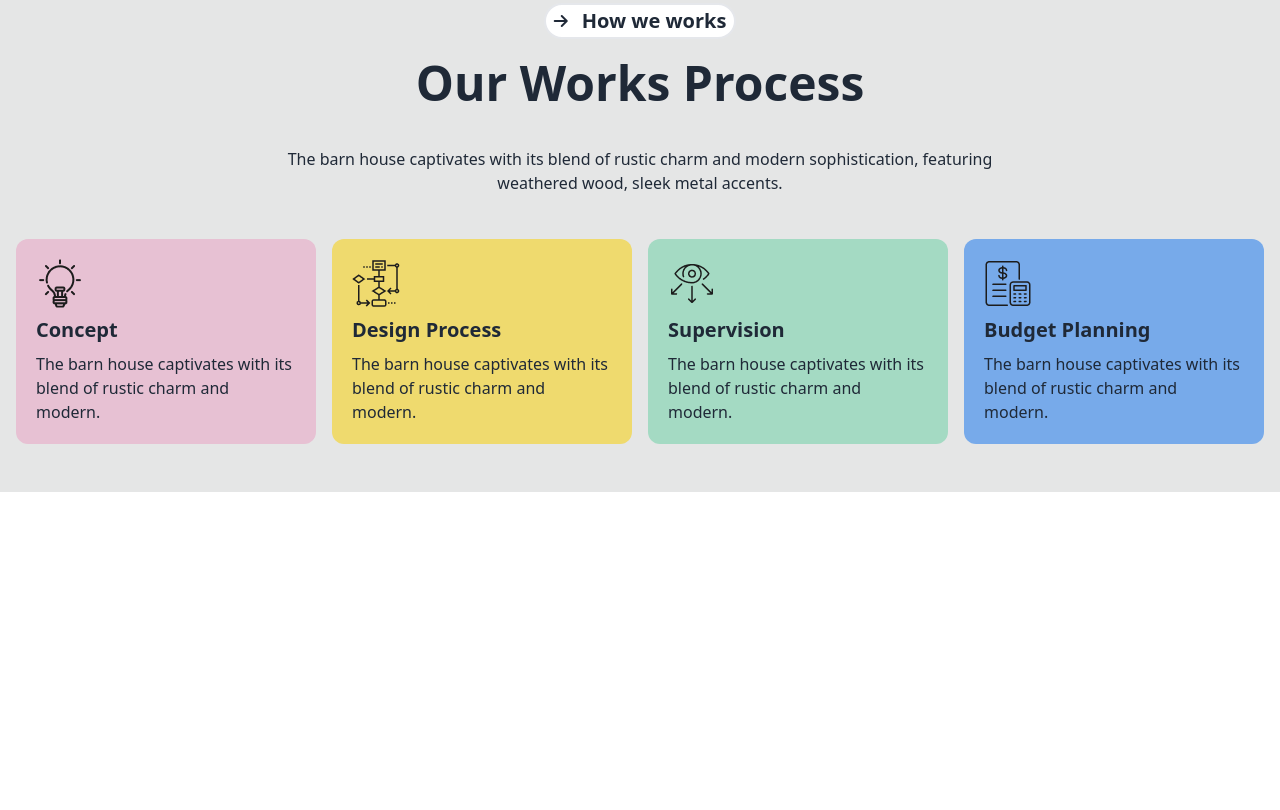
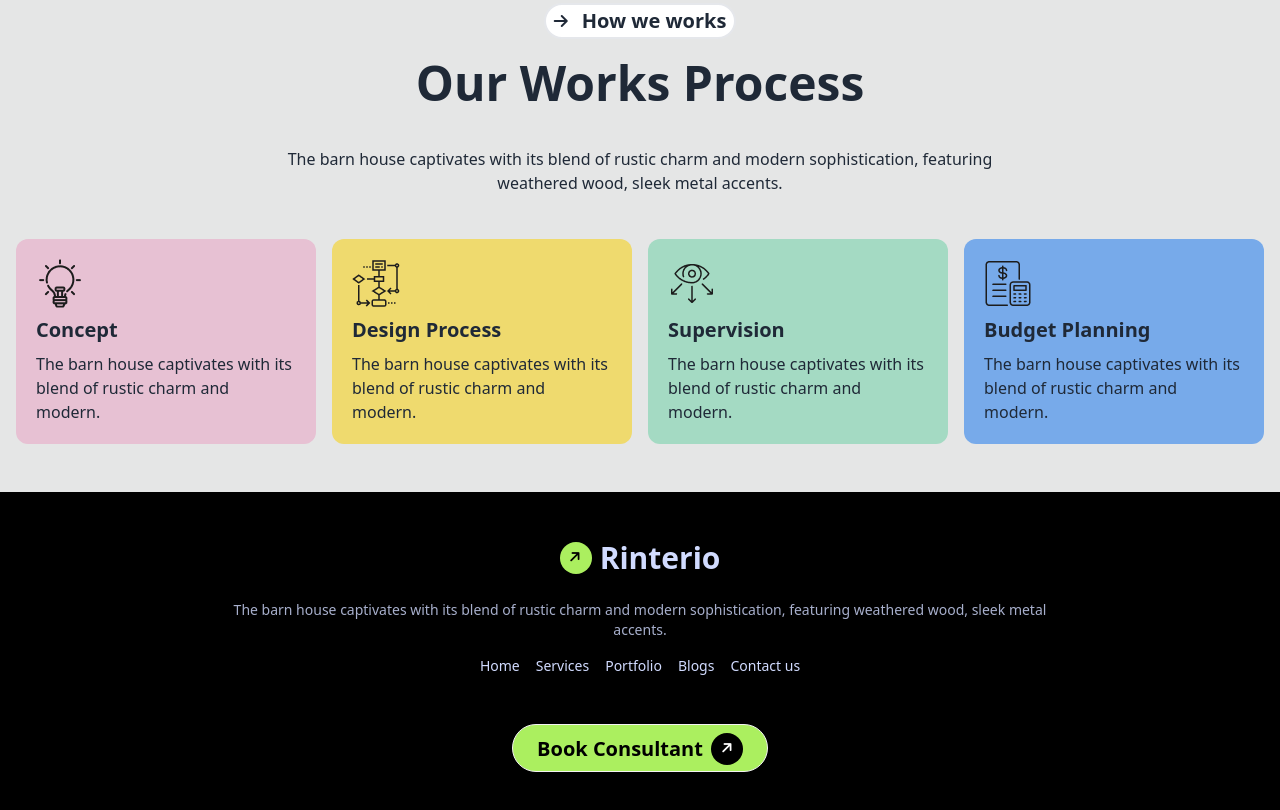
Before and after one commit to KaziAbdurRahim/Assignment-3, a plain HTML site: page index.html in a window 1280 px wide. Shown: the part 1628-2438 px from the top of the page. Before the commit the page ends 2120 px from the top, so only its background shows below. Drawn offline with nearby package versions, Linux system fonts and the light colour scheme.

Commit message:
added the footer

```diff
--- a/index.html
+++ b/index.html
@@ -26,6 +26,8 @@
                         'clr-yellow': '#EFDA6E',
                         'clr-green': '#A4DAC3',
                         'clr-blue': '#77AAEA',
+                        'clr-black': '# #1C1C1C',
+
 
                     }
                 }
@@ -142,7 +144,8 @@
                     <div class="hero-content flex-col items-center justify-center text-center">
                         <img src="assets/banner.png" class=" rounded-lg " />
                         <div>
-                            <h1 class="text-5xl font-bold">A barn house of this design has a striking appearance</h1>
+                            <h1 class="text-3xl lg:text-5xl font-bold">A barn house of this design has a striking
+                                appearance</h1>
                             <p class="py-6">
                                 The barn house captivates with its blend of rustic charm and modern sophistication,
                                 featuring weathered wood, sleek metal accents, and large windows that flood the space
@@ -200,7 +203,8 @@
 
                                 </button>
 
-                                <h1 class="text-5xl font-bold py-6">We design thoughtful, liveable spaces</h1>
+                                <h1 class="text-2xl lg:text-5xl font-bold py-6">We design thoughtful, liveable spaces
+                                </h1>
                                 <p class="py-6 lg:hidden ">
                                     The barn house captivates with its blend of rustic charm and modern sophistication,
                                     featuring weathered wood, sleek metal accents.
@@ -256,7 +260,7 @@
                             </div>
 
                     </button>
-                    <h1 class="text-5xl font-bold">Our Works Process</h1>
+                    <h1 class="lg:text-5xl text-3xl font-bold">Our Works Process</h1>
                     <p class="py-6">
                         The barn house captivates with its blend of rustic charm and modern sophistication, featuring
                         weathered wood, sleek metal accents.
@@ -325,7 +329,50 @@
     </main>
 
     <!-- footer -->
-    <footer></footer>
+    <footer class="footer footer-center text-primary-content p-10 bg-black">
+        <aside class="space-y-2 lg:w-[70%] mx-auto">
+            <!-- logo section -->
+            <div class="flex space-x-2 p-2  justify-center items-center">
+                <!-- icon -->
+                <div class="bg-clr-pri w-8 h-8 rounded-full  p-2 relative ">
+                    <i class="fa-solid fa-arrow-right -rotate-45 absolute left-[30%] top-[25%] text-black"></i>
+                </div>
+                <div>
+                    <a class=" text-3xl font-bold">Rinterio</a>
+                </div>
+            </div>
+            <p class="opacity-80">
+                The barn house captivates with its blend of rustic charm and modern sophistication, featuring weathered
+                wood, sleek metal accents.
+
+            </p>
+            <ul class=" lg:flex lg:space-x-4">
+                <li class="mb-2">Home</li>
+                <li class="mb-2">Services</li>
+                <li class="mb-2">Portfolio</li>
+                <li class="mb-2">Blogs</li>
+                <li class="mb-2">Contact us</li>
+            </ul>
+        </aside>
+        <nav>
+            <!-- book conseltant -->
+            <button class="btn rounded-3xl bg-clr-pri">
+                <div>
+                    <div class="flex space-x-2 p-2  justify-center items-center  ">
+                        <div>
+                            <a class=" text-xl font-semibold text-black">Book Consultant</a>
+                        </div>
+                        <!-- icon -->
+                        <div class="bg-black w-8 h-8 rounded-full  p-2 relative text-white  ">
+                            <i class="fa-solid fa-arrow-right -rotate-45 absolute left-[30%] top-[25%]"></i>
+                        </div>
+                    </div>
+                </div>
+            </button>
+
+
+        </nav>
+    </footer>
 
 </body>
 
```
